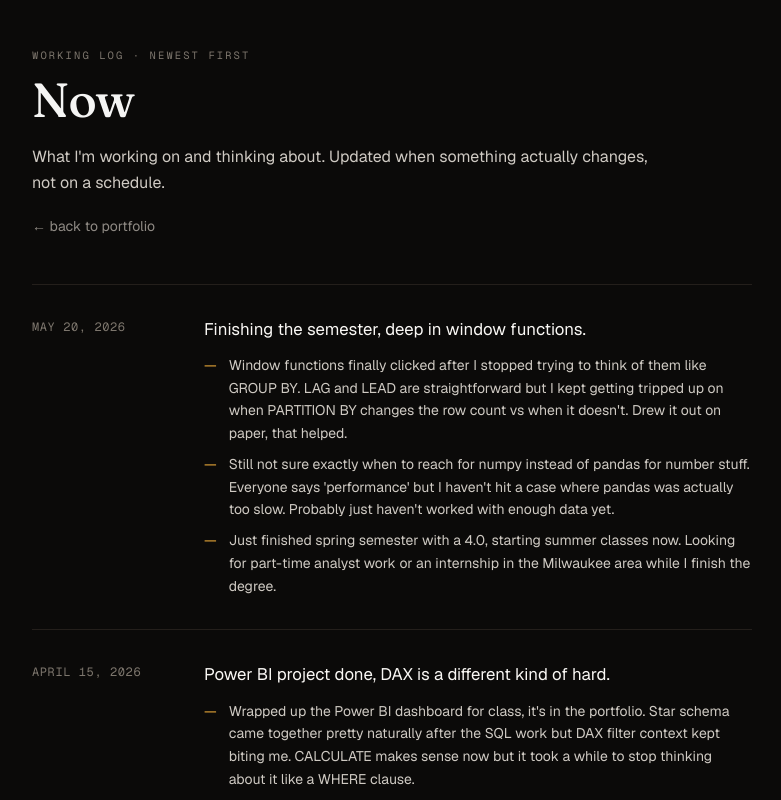
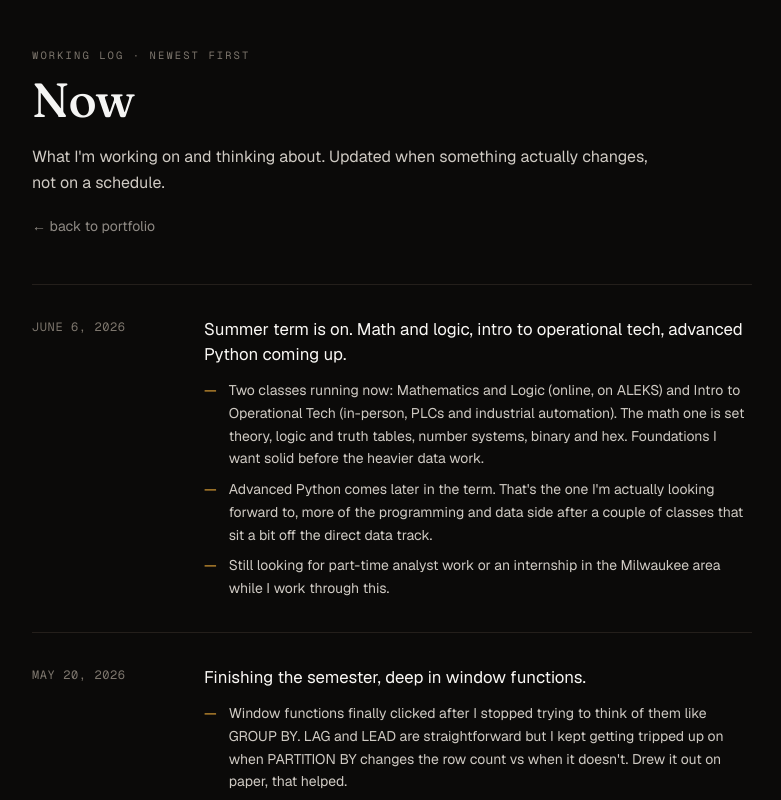
Before and after one commit to Damatnic/damato-portfolio, a Next.js app: page /now in a window 1280 px wide. Shown: the top 800 px of the page, without its empty margins (248-1029 px from the left). Built offline with nearby package versions, Linux system fonts and the light colour scheme; no server answers.

Commit message:
Update /now: summer classes (Math & Logic, Intro to Operational Tech), Advanced Python later
Co-Authored-By: Claude Opus 4.8 (1M context) <noreply@anthropic.com>

```diff
--- a/src/data/now.ts
+++ b/src/data/now.ts
@@ -5,6 +5,15 @@ export interface NowEntry {
 }
 
 export const nowEntries: NowEntry[] = [
+  {
+    date: "2026-06-06",
+    summary: "Summer term is on. Math and logic, intro to operational tech, advanced Python coming up.",
+    items: [
+      "Two classes running now: Mathematics and Logic (online, on ALEKS) and Intro to Operational Tech (in-person, PLCs and industrial automation). The math one is set theory, logic and truth tables, number systems, binary and hex. Foundations I want solid before the heavier data work.",
+      "Advanced Python comes later in the term. That's the one I'm actually looking forward to, more of the programming and data side after a couple of classes that sit a bit off the direct data track.",
+      "Still looking for part-time analyst work or an internship in the Milwaukee area while I work through this.",
+    ],
+  },
   {
     date: "2026-05-20",
     summary: "Finishing the semester, deep in window functions.",
```
